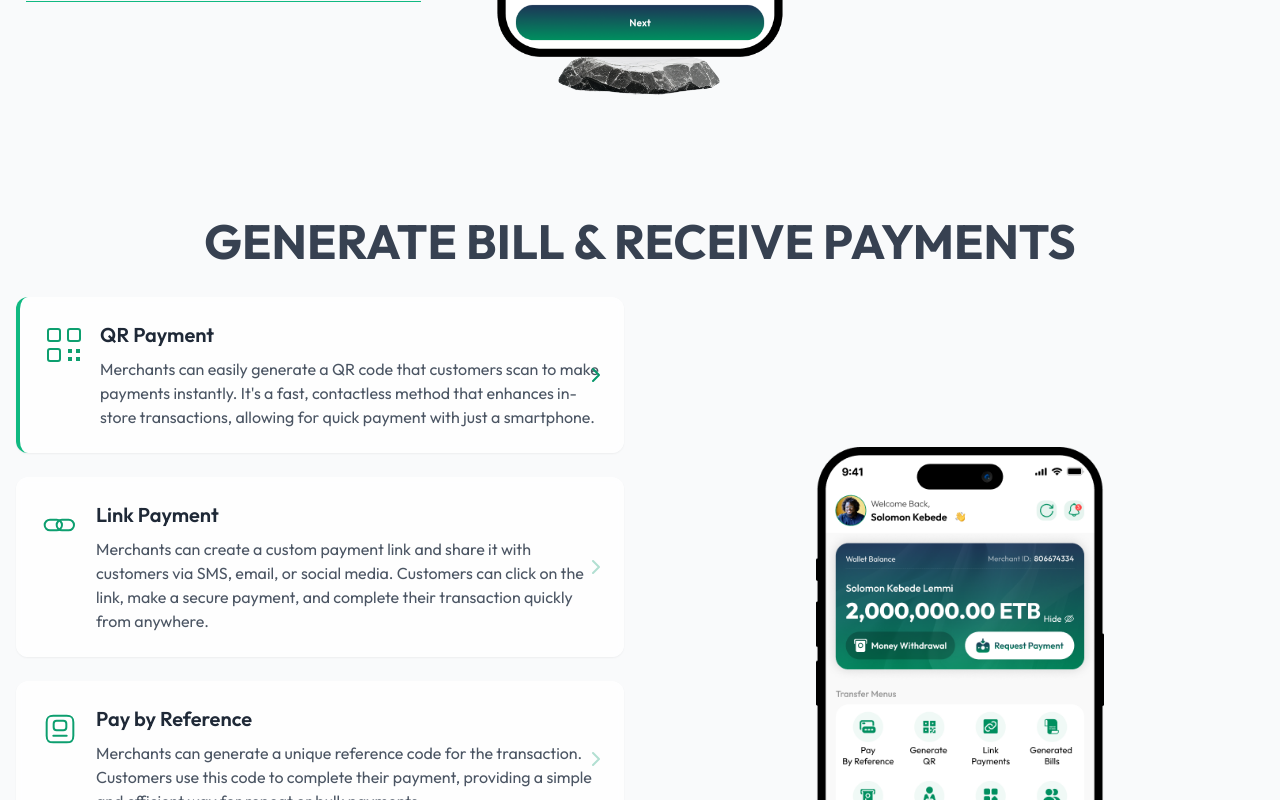
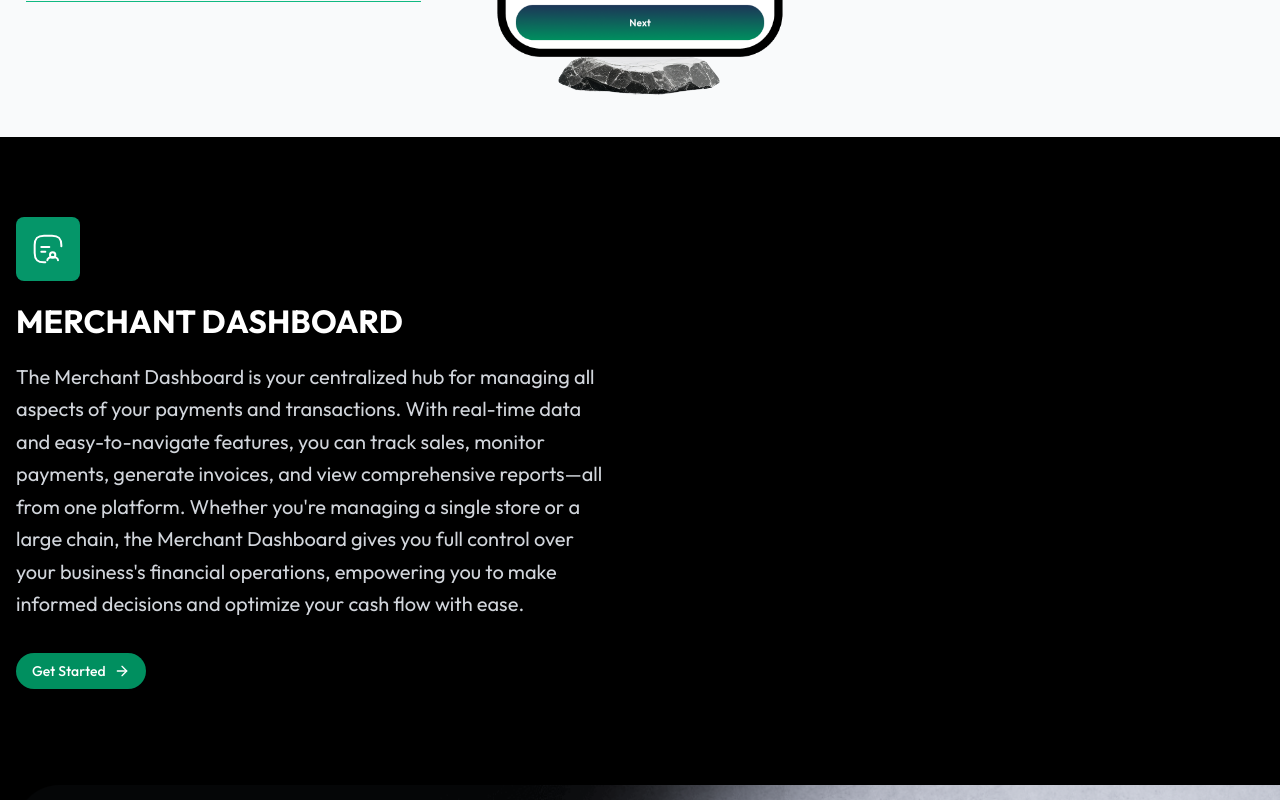
Before and after one commit to Michael7141/star-pay-landing-web, a Next.js app: page /home in a window 1280 px wide. Shown: the part 3180-3980 px from the top of the page. Built offline with nearby package versions, Linux system fonts and the light colour scheme.

Commit message:
merchant section refactor

```diff
--- a/app/(main)/home/page.tsx
+++ b/app/(main)/home/page.tsx
@@ -1,13 +1,11 @@
 /* eslint-disable @typescript-eslint/no-unused-vars */
-// import StarNewsSection from "@/app/components/pages/about-us/components/star-news-section";
 import NewsSection from "@/app/components/pages/about-us/components/news-section";
 import ExpandingVideoSection from "@/app/components/pages/home/components/expanding-video-section";
 import GenerateBillSection from "@/app/components/pages/home/components/generate-bill-section";
 import HeroSection from "@/app/components/pages/home/components/hero-section";
-import Intro from "@/app/components/pages/home/components/intro";
 import JoinMerchantsSection from "@/app/components/pages/home/components/join-merchants-section";
 import LastIntegrationSection from "@/app/components/pages/home/components/last-integration-section";
-// import MerchantDashboardSection from "@/app/components/pages/home/components/merchant-dashboard-section";
+import MerchantDashboardSection from "@/app/components/pages/home/components/merchant-dashboard-section";
 import PaymentIntegrations from "@/app/components/pages/home/components/payment-integrations";
 import PaymentSolutionsSection from "@/app/components/pages/home/components/payment-solutions-section";
 import RemittanceApiSection from "@/app/components/pages/home/components/remittance-api-section";
@@ -31,6 +29,8 @@ export default function Home() {
         />
 
         <RequestMoneySection />
+
+        <MerchantDashboardSection />
 
         <GenerateBillSection />
 
--- a/app/components/pages/home/components/merchant-dashboard-section.tsx
+++ b/app/components/pages/home/components/merchant-dashboard-section.tsx
@@ -1,9 +1,9 @@
-"use client"
+"use client";
 
-import Image from "next/image"
-import { ArrowRight } from "lucide-react"
-import { motion } from "framer-motion"
-import { Button } from "@/components/ui/button"
+import Image from "next/image";
+import { ArrowRight } from "lucide-react";
+import { motion } from "framer-motion";
+import { Button } from "@/components/ui/button";
 
 export default function MerchantDashboardSection() {
   return (
@@ -13,7 +13,13 @@ export default function MerchantDashboardSection() {
           {/* Left side - Content */}
           <div>
             <div className="bg-emerald-600 w-16 h-16 rounded-lg flex items-center justify-center mb-6">
-              <svg width="32" height="32" viewBox="0 0 24 24" fill="none" xmlns="http://www.w3.org/2000/svg">
+              <svg
+                width="32"
+                height="32"
+                viewBox="0 0 24 24"
+                fill="none"
+                xmlns="http://www.w3.org/2000/svg"
+              >
                 <path
                   d="M22 10V9C22 4 20 2 15 2H9C4 2 2 4 2 9V15C2 20 4 22 9 22H10"
                   stroke="white"
@@ -35,8 +41,20 @@ export default function MerchantDashboardSection() {
                   strokeLinecap="round"
                   strokeLinejoin="round"
                 />
-                <path d="M7 10.5H13" stroke="white" strokeWidth="1.5" strokeLinecap="round" strokeLinejoin="round" />
-                <path d="M7 14H10" stroke="white" strokeWidth="1.5" strokeLinecap="round" strokeLinejoin="round" />
+                <path
+                  d="M7 10.5H13"
+                  stroke="white"
+                  strokeWidth="1.5"
+                  strokeLinecap="round"
+                  strokeLinejoin="round"
+                />
+                <path
+                  d="M7 14H10"
+                  stroke="white"
+                  strokeWidth="1.5"
+                  strokeLinecap="round"
+                  strokeLinejoin="round"
+                />
               </svg>
             </div>
 
@@ -46,14 +64,20 @@ export default function MerchantDashboardSection() {
               transition={{ duration: 0.6 }}
               viewport={{ once: true }}
             >
-              <h2 className="text-4xl md:text-5xl font-bold text-white mb-6">MERCHANT DASHBOARD</h2>
+              <h2 className="text-2xl md:text-[32px] font-bold text-white mb-6">
+                MERCHANT DASHBOARD
+              </h2>
 
-              <p className="text-gray-300 text-lg mb-8 leading-relaxed">
-                The Merchant Dashboard is your centralized hub for managing all aspects of your payments and
-                transactions. With real-time data and easy-to-navigate features, you can track sales, monitor payments,
-                generate invoices, and view comprehensive reports—all from one platform. Whether you&apos;re managing a
-                single store or a large chain, the Merchant Dashboard gives you full control over your business&apos;s
-                financial operations, empowering you to make informed decisions and optimize your cash flow with ease.
+              <p className="text-gray-300 text-[20px] mb-8 leading-relaxed">
+                The Merchant Dashboard is your centralized hub for managing all
+                aspects of your payments and transactions. With real-time data
+                and easy-to-navigate features, you can track sales, monitor
+                payments, generate invoices, and view comprehensive reports—all
+                from one platform. Whether you&apos;re managing a single store
+                or a large chain, the Merchant Dashboard gives you full control
+                over your business&apos;s financial operations, empowering you
+                to make informed decisions and optimize your cash flow with
+                ease.
               </p>
 
               <Button className="bg-[#008F5F] hover:bg-emerald-600 text-white rounded-full pr-4 h-auto">
@@ -65,7 +89,7 @@ export default function MerchantDashboardSection() {
       </div>
 
       {/* Full width dashboard image */}
-      <div className="mt-24">
+      <div className="mt-24 w-[1568px] mx-auto px-4">
         <motion.div
           initial={{ opacity: 0, y: 40 }}
           whileInView={{ opacity: 1, y: 0 }}
@@ -83,5 +107,5 @@ export default function MerchantDashboardSection() {
         </motion.div>
       </div>
     </section>
-  )
+  );
 }
```
Lines whose indentation alone changed are shown as unchanged.
